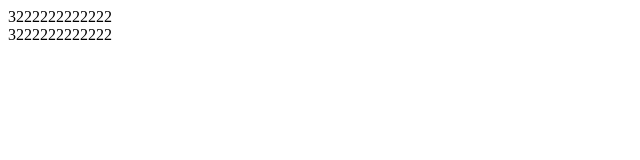
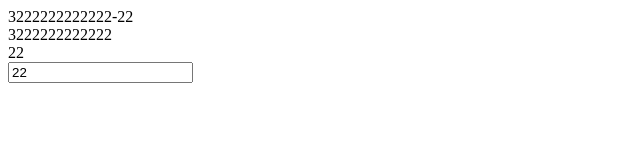
Before and after one commit to Yhspehy/fnVue, a website built with webpack: page index.html in a window 1280 px wide. Shown: the whole page, without its empty margins (0-640 px from the left). Built offline with nearby package versions, Linux system fonts and the light colour scheme.

Commit message:
多个{{}}匹配，文件分类等

```diff
--- a/index.html
+++ b/index.html
@@ -10,10 +10,14 @@
 
 <body>
     <div id="app">
-        <div>{{data.aa.b}}</div>
+        <div>{{data.aa.b}}-{{data.aa.c}}</div>
 
         <div>{{data.aa.b}}</div>
+        <div>{{data.aa.c}}</div>
+
+        <input type="text" v-model="data.aa.c">
     </div>
+
 
 
 </body>
--- /dev/null
+++ b/src/Compile.js
@@ -0,0 +1,94 @@
+import Watcher from './Watcher.js'
+
+// 编译阶段
+function Compile(el, vm) {
+    vm.$el = document.querySelector(el)
+
+    // 创建一个DocumentFragment对象
+    let fragment = document.createDocumentFragment(),
+        child
+
+    // 为什么可以依次append元素
+    // 具体原理我也不是很清楚
+    // 但是可以肯定的是，这是与fragment相关的，并不是网上所说的appendChild的相关特性
+    // 因为如果你注释掉fragment.appendChild(child)，替换成console.log(child)
+    // 会发现这个页面内存爆炸了
+    // 所以我猜想，可能在往fragment中append的时候时先创建一个el副本
+    // 他每次从append的同时也删除那个副本中的那个节点
+    while ((child = vm.$el.firstChild)) {
+        fragment.appendChild(child)
+    }
+
+    function replace(frag) {
+        Array.from(frag.childNodes).forEach(node => {
+            let txt = node.textContent
+            let reg = /\{\{(.*?)\}\}/g
+
+            // 文本节点
+            if (node.nodeType === 3 && reg.test(txt)) {
+                function replaceTxt() {
+                    node.textContent = txt.replace(reg, (matched, expList) => {
+                        new Watcher(vm, expList, node, newVal => {
+                            node.textContent = txt
+                                .replace(reg, (matched, expList) => {
+                                    return expList
+                                        .split('.')
+                                        .reduce((val, key) => {
+                                            return val[key]
+                                        }, vm)
+                                })
+                                .trim()
+                        })
+                        return expList.split('.').reduce((val, key) => {
+                            return val[key]
+                        }, vm)
+                    })
+                }
+                replaceTxt()
+            }
+
+            // 元素节点，input
+            if (node.nodeType === 1) {
+                let nodeAttr = node.attributes
+                nodeAttr.length > 0 &&
+                    Array.from(nodeAttr).forEach(attr => {
+                        let name = attr.name
+                        let exp = attr.value
+                        let expArr = exp.split('.')
+
+                        // v-model的情况
+                        if (name === 'v-model') {
+                            new Watcher(vm, exp, node, newVal => {
+                                node.value = newVal
+                            })
+                            node.addEventListener('input', e => {
+                                let newVal = e.target.value
+
+                                // 依次查询并赋值
+                                // 这里不能直接vm[exp]
+                                let value = vm
+                                expArr.forEach((e, idx) => {
+                                    if (idx + 1 < expArr.length) {
+                                        value = value[e]
+                                    } else {
+                                        value[e] = newVal
+                                    }
+                                })
+                            })
+                        }
+                    })
+            }
+
+            // 如果有子节点，则继续递归
+            if (node.childNodes && node.childNodes.length) {
+                replace(node)
+            }
+        })
+    }
+
+    replace(fragment)
+
+    vm.$el.appendChild(fragment)
+}
+
+export default Compile
--- /dev/null
+++ b/src/Dep.js
@@ -0,0 +1,13 @@
+function Dep() {
+  this.subs = []
+}
+Dep.prototype = {
+  addSub(sub) {
+    this.subs.push(sub)
+  },
+  notify() {
+    this.subs.forEach(e => e.update())
+  }
+}
+
+export default Dep
--- /dev/null
+++ b/src/Observe.js
@@ -0,0 +1,34 @@
+import Dep from './Dep.js'
+
+export function observe(data) {
+  if (!data || typeof data !== 'object') return
+  return new Observe(data)
+}
+
+export function Observe(data) {
+  if (!data) return
+  let dep = new Dep()
+  for (let key in data) {
+    let val = data[key]
+    observe(val)
+    Object.defineProperty(data, key, {
+      configurable: true,
+      get() {
+        if (Dep.target) {
+          dep.addSub(Dep.target)
+        }
+        return val
+      },
+      set(newVal) {
+        if (newVal === val) return
+        val = newVal
+        dep.notify()
+      }
+    })
+  }
+  Object.defineProperty(data, '_ob_', {
+    configurable: true,
+    writable: true,
+    value: dep
+  })
+}
--- /dev/null
+++ b/src/Watcher.js
@@ -0,0 +1,20 @@
+import Dep from './Dep.js'
+
+function Watcher(vm, exp, node, fn) {
+  this.vm = vm
+  this.exp = exp
+  this.fn = fn
+  this.node = node
+  Dep.target = this
+  // 统一在第一个添加进dep的时候去取值
+  this.update()
+  Dep.target = null
+}
+
+Watcher.prototype.update = function() {
+  let expArr = this.exp.split('.')
+  let value = expArr.reduce((val, key) => val[key], this.vm)
+  this.fn(value)
+}
+
+export default Watcher
--- a/src/fnVue.js
+++ b/src/fnVue.js
@@ -1,3 +1,6 @@
+import Compile from './Compile.js'
+import { observe } from './Observe.js'
+
 const fnVue = function(options = {}) {
     if (!options || typeof options !== 'object') {
         console.error('please enter options')
@@ -7,103 +10,16 @@ const fnVue = function(options = {}) {
         console.error('options.data is not a function')
         return
     }
-    const self = this
+
     this.$opitions = options
     this.data = options.data()
+    this.computed = options.computed || {}
+
+    //监听数据
     observe(this.data)
+
+    // 编译模板
     Compile(options.el, this)
 }
 
-function observe(data) {
-    if (!data || typeof data !== 'object') return
-    return new Observe(data)
-}
-
-function Observe(data) {
-    if (!data) return
-    let dep = new Dep()
-    for (let key in data) {
-        let val = data[key]
-        observe(val)
-        Object.defineProperty(data, key, {
-            configurable: true,
-            get() {
-                if (Dep.target) {
-                    dep.addSub(Dep.target)
-                }
-                return val
-            },
-            set(newVal) {
-                if (newVal === val) return
-                val = newVal
-                dep.notify()
-            }
-        })
-    }
-    Object.defineProperty(data, '_ob_', {
-        configurable: true,
-        writable: true,
-        value: dep
-    })
-}
-
-function Watcher(vm, exp, node, fn) {
-    this.vm = vm
-    this.exp = exp
-    this.fn = fn
-    this.node = node
-    Dep.target = this
-    this.update(vm[exp])
-    Dep.target = null
-}
-Watcher.prototype.update = function() {
-    let arr = this.exp.split('.')
-    let val = this.vm
-    arr.forEach(key => {
-        val = val[key]
-    })
-    this.fn(val)
-}
-
-function Dep() {
-    this.subs = []
-}
-Dep.prototype = {
-    addSub(sub) {
-        this.subs.push(sub)
-    },
-    notify() {
-        this.subs.forEach(e => e.update())
-    }
-}
-
-function Compile(el, vm) {
-    vm.$el = document.querySelector(el)
-    let fragment = document.createDocumentFragment(),
-        child
-
-    while ((child = vm.$el.firstChild)) {
-        fragment.appendChild(child)
-    }
-
-    function replace(frag) {
-        Array.from(frag.childNodes).forEach(node => {
-            let txt = node.textContent
-            let reg = /\{\{(.*?)\}\}/g
-            if (node.nodeType === 3 && reg.test(txt)) {
-                new Watcher(vm, RegExp.$1, node, newVal => {
-                    node.textContent = txt.replace(reg, newVal).trim()
-                })
-            }
-            if (node.childNodes && node.childNodes.length) {
-                replace(node)
-            }
-        })
-    }
-
-    replace(fragment)
-
-    vm.$el.appendChild(fragment)
-}
-
 export default fnVue
--- a/src/main.js
+++ b/src/main.js
@@ -5,8 +5,14 @@ let vm = new fnVue({
     data() {
         return {
             aa: {
-                b: 3222222222222
+                b: 3222222222222,
+                c: 22
             }
+        }
+    },
+    computed: {
+        bb() {
+            return 1
         }
     }
 })
```
Also changed, not shown: src/Computed.js (added, +8 -0 lines).
